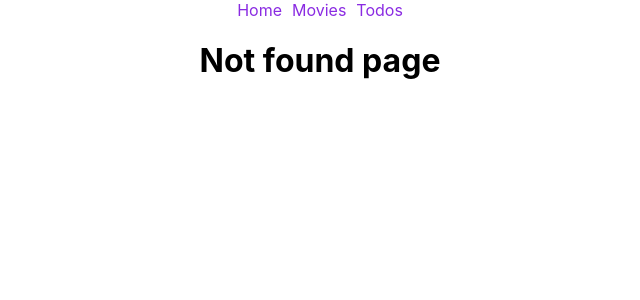
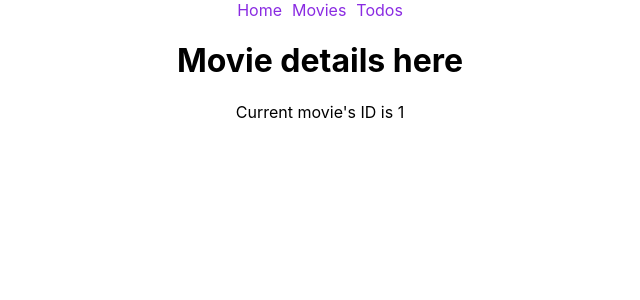
Before and after one commit to beatrisborisova/usage-of-react, a React (Create React App) app: page /movies/1 in a window 1280 px wide. Before the commit this address had no page. Shown: the top 300 px of the page, without its empty margins (320-960 px from the left). Built offline with nearby package versions, Linux system fonts and the light colour scheme.

Commit message:
Passing data using URL Params

```diff
--- a/src/App.tsx
+++ b/src/App.tsx
@@ -12,6 +12,7 @@ import { createBrowserRouter, createRoutesFromElements, RouterProvider } from 'r
 import { Root } from './components/Root';
 import { Login } from './components/login/Login';
 import { Register } from './components/register/Register';
+import { MovieDetails } from './components/movie-details/MovieDetails';
 
 function App() {
 
@@ -32,6 +33,7 @@ function App() {
       path: '/', element: < Root />, children: [
         { index: true, element: <Home /> },
         { path: '/movies', element: <Movies /> },
+        { path: '/movies/:id', element: <MovieDetails /> },
         { path: '/todos', element: <Todos /> },
         { path: '/login', element: <Login /> },
         { path: '/register', element: <Register /> },
--- /dev/null
+++ b/src/components/movie-details/MovieDetails.tsx
@@ -0,0 +1,12 @@
+import { useParams } from 'react-router-dom';
+
+export function MovieDetails() {
+
+    const params = useParams()
+    return (
+        <>
+            <h1>Movie details here</h1>
+            <p>Current movie's ID is {params.id}</p>
+        </>
+    )
+}
--- a/src/components/movie/Movie.tsx
+++ b/src/components/movie/Movie.tsx
@@ -1,12 +1,14 @@
 import { Fragment, useEffect, useState } from "react"
+import { useNavigate } from 'react-router-dom'
 
 export function Movie(props: any) {
 
-    const { title, year, genre, plot, poster } = props.movie
+    const { id, title, year, genre, plot, poster } = props.movie
 
     const [test, setTest] = useState('')
     const [marked, setMarked] = useState(false)
     const [isDeleted, setIsDeleted] = useState(false)
+    const navigate = useNavigate()
 
     useEffect(() => {
         console.log('Whenever');
@@ -34,6 +36,10 @@ export function Movie(props: any) {
         setIsDeleted(true)
     }
 
+    const goToDetails = () => {
+        navigate(`/movies/${id}`)
+    }
+
     return (
         <Fragment>
             {!isDeleted &&
@@ -44,6 +50,7 @@ export function Movie(props: any) {
                     <p>{plot}</p>
                     <img src={poster} />
                     <button onClick={markMovieAsDeleted}>Mark as Deleted</button>
+                    <button onClick={goToDetails}>Show details</button>
                 </div>
             }
         </Fragment>
--- a/src/components/movies/Movies.tsx
+++ b/src/components/movies/Movies.tsx
@@ -11,7 +11,7 @@ export function Movies() {
     setTimeout(() => {
         setData(moviesData)
         setIsLoading(false)
-    }, 5000)
+    }, 2000)
 
     return (
         <div>
```
